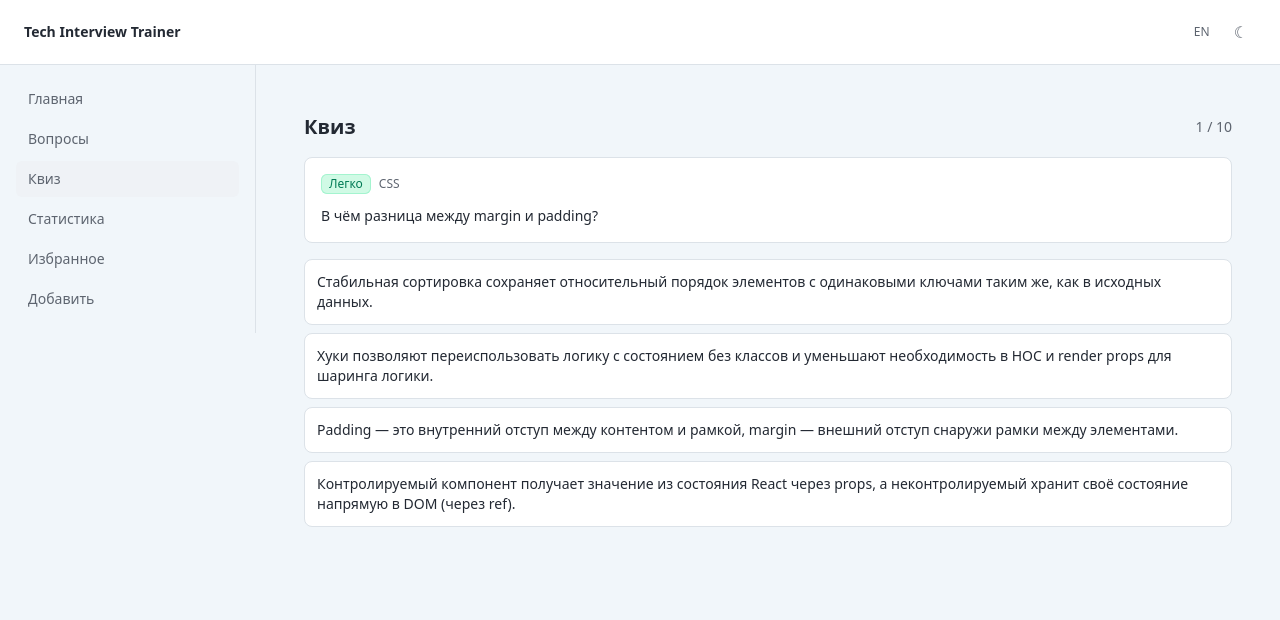
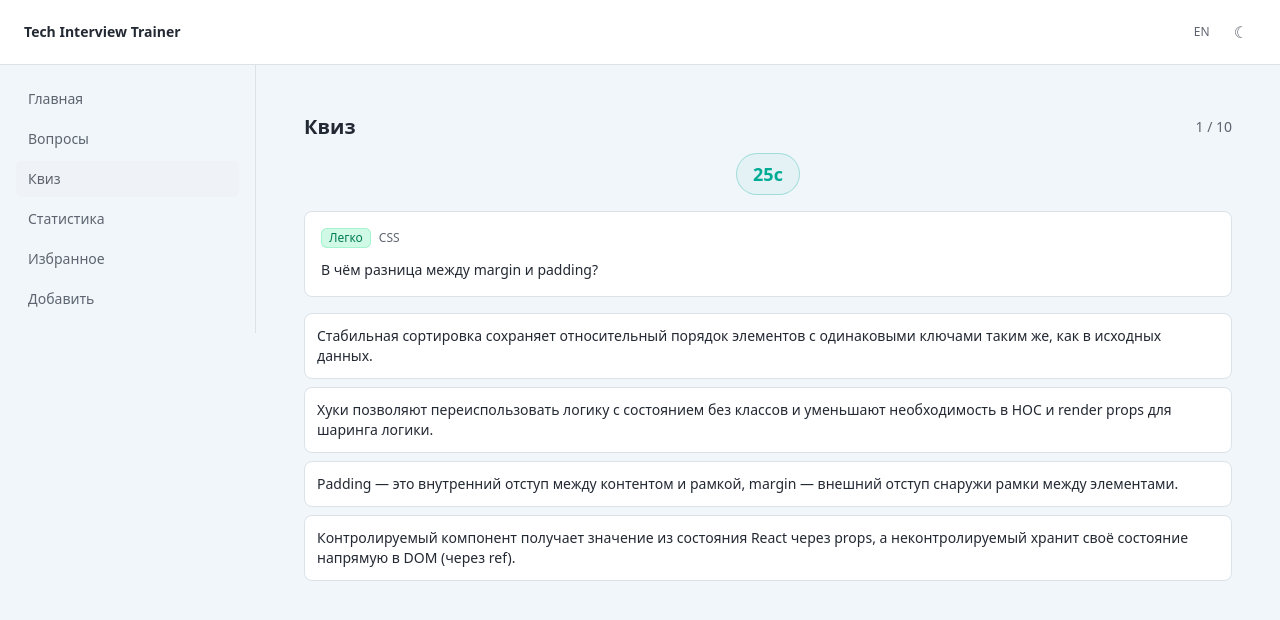
Before and after one commit to bukt0r/Final-Project-Tandem, a React (Vite) app in the folder app/: page /quiz in a window 1280 px wide. Shown: the top 620 px of the page. Built offline with nearby package versions, Linux system fonts and the light colour scheme.

Commit message:
feat: add countdown timer to quiz questions

```diff
--- a/app/src/i18n/locales/en.ts
+++ b/app/src/i18n/locales/en.ts
@@ -50,6 +50,8 @@ export const en = {
     score: '{{correct}} / {{total}}',
     accuracy: '{{percent}}% correct answers',
     restart: 'Try again',
+    timeUp: "Time's up!",
+    timer: '{{seconds}}s',
   },
   statistics: {
     title: 'Statistics',
--- a/app/src/i18n/locales/ru.ts
+++ b/app/src/i18n/locales/ru.ts
@@ -50,6 +50,8 @@ export const ru = {
     score: '{{correct}} / {{total}}',
     accuracy: '{{percent}}% правильных ответов',
     restart: 'Пройти ещё раз',
+    timeUp: 'Время вышло!',
+    timer: '{{seconds}}с',
   },
   statistics: {
     title: 'Статистика',
--- a/app/src/pages/QuizPage.tsx
+++ b/app/src/pages/QuizPage.tsx
@@ -6,10 +6,12 @@ import { generateQuiz } from '../entities/quiz'
 import type { QuizQuestion } from '../entities/quiz'
 import { addQuizResult } from '../entities/statistics'
 import { DifficultyBadge } from '../ui/DifficultyBadge'
+import { useCountdown } from '../shared'
 
 const QUIZ_SIZE = 10
+const SECONDS_PER_QUESTION = 30
 
-type AnswerState = 'idle' | 'correct' | 'wrong'
+type AnswerState = 'idle' | 'correct' | 'wrong' | 'timeout'
 
 interface QuizState {
   readonly questions: readonly QuizQuestion[]
@@ -39,6 +41,21 @@ const QuizPage: FC = () => {
     createInitialState(generateQuiz(allQuestions, QUIZ_SIZE)),
   )
 
+  const handleTimeout = useCallback((): void => {
+    setState((prev) => {
+      if (prev.answerState !== 'idle') return prev
+      return { ...prev, answerState: 'timeout' }
+    })
+  }, [])
+
+  const { secondsLeft, stop, reset } = useCountdown(handleTimeout)
+
+  useEffect(() => {
+    if (!state.isFinished && state.answerState === 'idle') {
+      reset(SECONDS_PER_QUESTION)
+    }
+  }, [state.currentIndex, state.isFinished, state.answerState, reset])
+
   const currentQuestion = state.questions[state.currentIndex]
 
   const handleSelectOption = useCallback((optionId: string): void => {
@@ -58,7 +75,8 @@ const QuizPage: FC = () => {
         correctCount: isCorrect ? prev.correctCount + 1 : prev.correctCount,
       }
     })
-  }, [])
+    stop()
+  }, [stop])
 
   const handleNext = useCallback((): void => {
     setState((prev) => {
@@ -115,6 +133,8 @@ const QuizPage: FC = () => {
   if (!currentQuestion) return null
 
   const { question, options } = currentQuestion
+  const isAnswered = state.answerState !== 'idle'
+  const timerColor = secondsLeft <= 5 ? 'text-rose-600 border-rose-300 bg-rose-50' : secondsLeft <= 10 ? 'text-amber-600 border-amber-300 bg-amber-50' : 'text-app-accent border-app-accent/30 bg-app-accent/5'
 
   return (
     <section className="px-4 py-6">
@@ -124,6 +144,14 @@ const QuizPage: FC = () => {
           {t('quiz.progress', { current: state.currentIndex + 1, total: state.questions.length })}
         </span>
       </div>
+
+      {!isAnswered && (
+        <div className="mt-3 flex justify-center">
+          <span className={`inline-flex items-center rounded-full border px-4 py-1.5 text-lg font-bold tabular-nums transition-colors ${timerColor}`}>
+            {t('quiz.timer', { seconds: secondsLeft })}
+          </span>
+        </div>
+      )}
 
       <div className="mt-4 rounded-lg border border-app-border bg-app-surface p-4">
         <div className="flex items-center gap-2">
@@ -137,7 +165,7 @@ const QuizPage: FC = () => {
         {options.map((option) => {
           let optionStyle = 'border-app-border bg-app-surface hover:bg-app-bg'
 
-          if (state.answerState !== 'idle') {
+          if (isAnswered) {
             if (option.isCorrect) {
               optionStyle = 'border-emerald-500 bg-emerald-50 text-emerald-700'
             } else if (option.id === state.selectedOptionId) {
@@ -152,7 +180,7 @@ const QuizPage: FC = () => {
               <button
                 type="button"
                 onClick={() => handleSelectOption(option.id)}
-                disabled={state.answerState !== 'idle'}
+                disabled={isAnswered}
                 className={`w-full rounded-lg border p-3 text-left text-sm transition ${optionStyle}`}
               >
                 {option.text}
@@ -162,10 +190,18 @@ const QuizPage: FC = () => {
         })}
       </ul>
 
-      {state.answerState !== 'idle' && (
+      {isAnswered && (
         <div className="mt-4">
-          <p className={`text-sm font-medium ${state.answerState === 'correct' ? 'text-emerald-600' : 'text-rose-600'}`}>
-            {state.answerState === 'correct' ? t('quiz.correct') : t('quiz.wrong')}
+          <p className={`text-sm font-medium ${
+            state.answerState === 'correct' ? 'text-emerald-600'
+            : state.answerState === 'timeout' ? 'text-amber-600'
+            : 'text-rose-600'
+          }`}>
+            {state.answerState === 'correct'
+              ? t('quiz.correct')
+              : state.answerState === 'timeout'
+                ? t('quiz.timeUp')
+                : t('quiz.wrong')}
           </p>
           <button
             type="button"
--- a/app/src/shared/index.ts
+++ b/app/src/shared/index.ts
@@ -6,3 +6,4 @@ export const isNonEmptyArray = <T>(value: readonly T[]): value is NonEmptyArray<
 export { useDebounce } from './useDebounce'
 export { loadFromStorage, saveToStorage } from './storage'
 export { useTheme } from './useTheme'
+export { useCountdown } from './useCountdown'
--- /dev/null
+++ b/app/src/shared/useCountdown.ts
@@ -0,0 +1,49 @@
+import { useState, useEffect, useCallback, useRef } from 'react'
+
+interface UseCountdownResult {
+  readonly secondsLeft: number
+  readonly isRunning: boolean
+  readonly start: (seconds: number) => void
+  readonly stop: () => void
+  readonly reset: (seconds: number) => void
+}
+
+export function useCountdown(onComplete: () => void): UseCountdownResult {
+  const [secondsLeft, setSecondsLeft] = useState(0)
+  const [isRunning, setIsRunning] = useState(false)
+  const onCompleteRef = useRef(onComplete)
+  onCompleteRef.current = onComplete
+
+  useEffect(() => {
+    if (!isRunning || secondsLeft <= 0) return
+
+    const timer = setTimeout(() => {
+      setSecondsLeft((prev) => {
+        if (prev <= 1) {
+          setIsRunning(false)
+          onCompleteRef.current()
+          return 0
+        }
+        return prev - 1
+      })
+    }, 1000)
+
+    return () => clearTimeout(timer)
+  }, [isRunning, secondsLeft])
+
+  const start = useCallback((seconds: number): void => {
+    setSecondsLeft(seconds)
+    setIsRunning(true)
+  }, [])
+
+  const stop = useCallback((): void => {
+    setIsRunning(false)
+  }, [])
+
+  const reset = useCallback((seconds: number): void => {
+    setSecondsLeft(seconds)
+    setIsRunning(true)
+  }, [])
+
+  return { secondsLeft, isRunning, start, stop, reset }
+}
```
